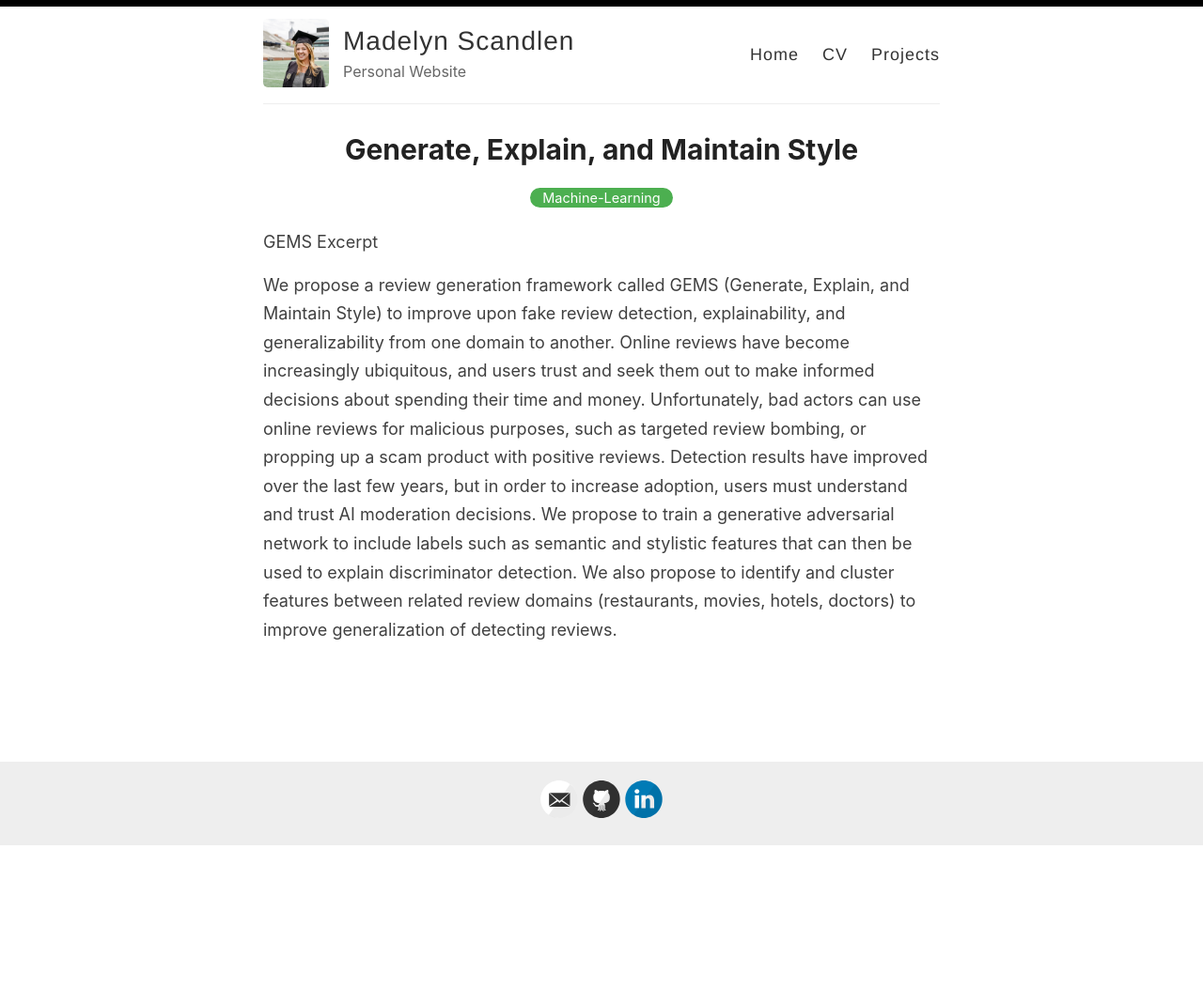
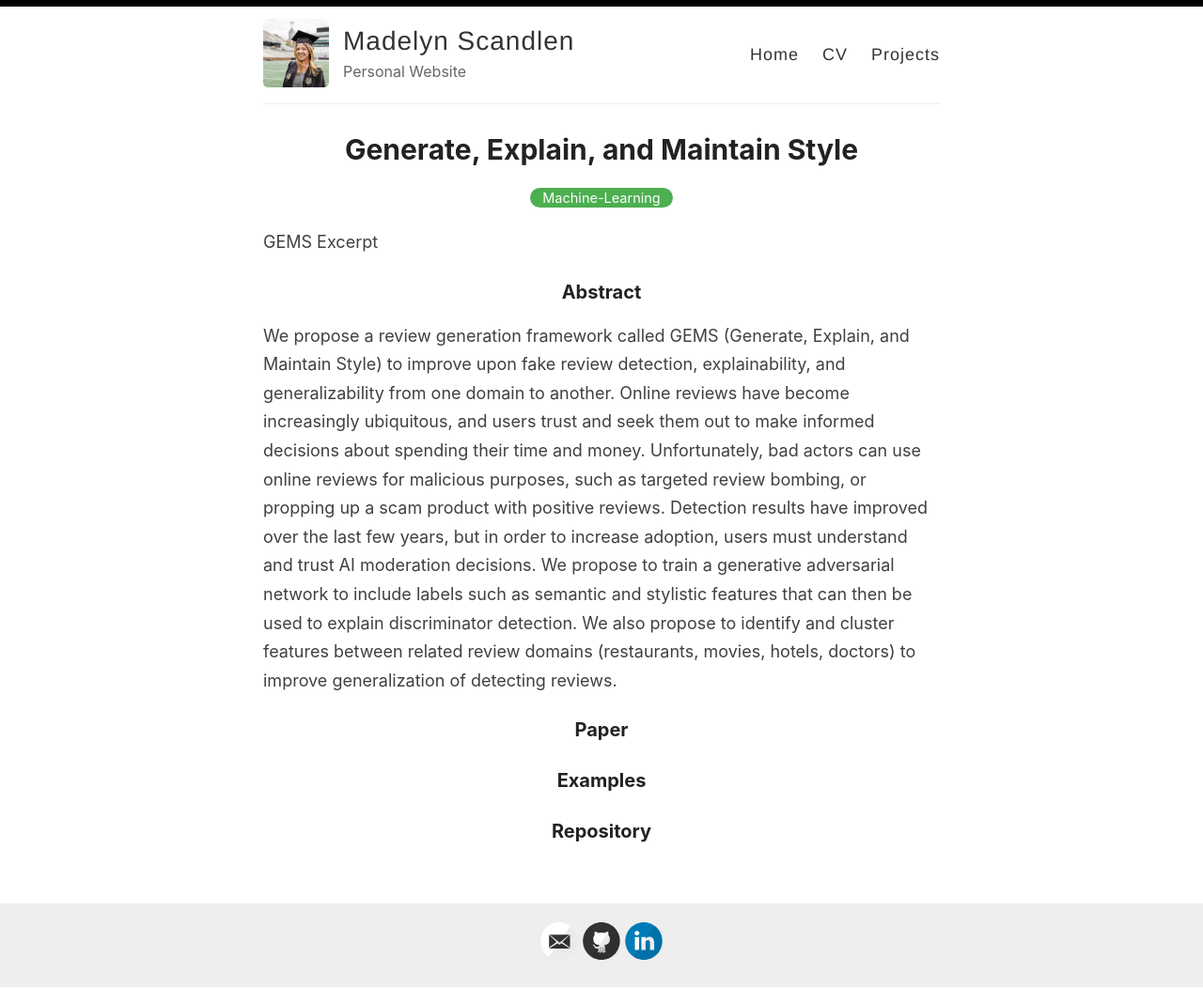
Before and after one commit to mscandlen/mscandlen, a Jekyll site: the page built from _posts/2022-12-01-GEMS.md, in a window 1280 px wide. Shown: the whole page at 94% size. Built offline with Jekyll 4.4.1, drawn with Linux system fonts in a browser that asks for light colours; before the commit the page ends 901 px from its top, so only the background shows below that.

Commit message:
Update 2022-12-01-GEMS.md

```diff
--- a/_posts/2022-12-01-GEMS.md
+++ b/_posts/2022-12-01-GEMS.md
@@ -6,4 +6,12 @@ categories: Machine-Learning
 
 GEMS Excerpt
 
+### Abstract
+
 We propose a review generation framework called GEMS (Generate, Explain, and Maintain Style) to improve upon fake review detection, explainability, and generalizability from one domain to another. Online reviews have become increasingly ubiquitous, and users trust and seek them out to make informed decisions about spending their time and money. Unfortunately, bad actors can use online reviews for malicious purposes, such as targeted review bombing, or propping up a scam product with positive reviews. Detection results have improved over the last few years, but in order to increase adoption, users must understand and trust AI moderation decisions. We propose to train a generative adversarial network to include labels such as semantic and stylistic features that can then be used to explain discriminator detection. We also propose to identify and cluster features between related review domains (restaurants, movies, hotels, doctors) to improve generalization of detecting reviews.
+
+### Paper
+
+### Examples
+
+### Repository
```
